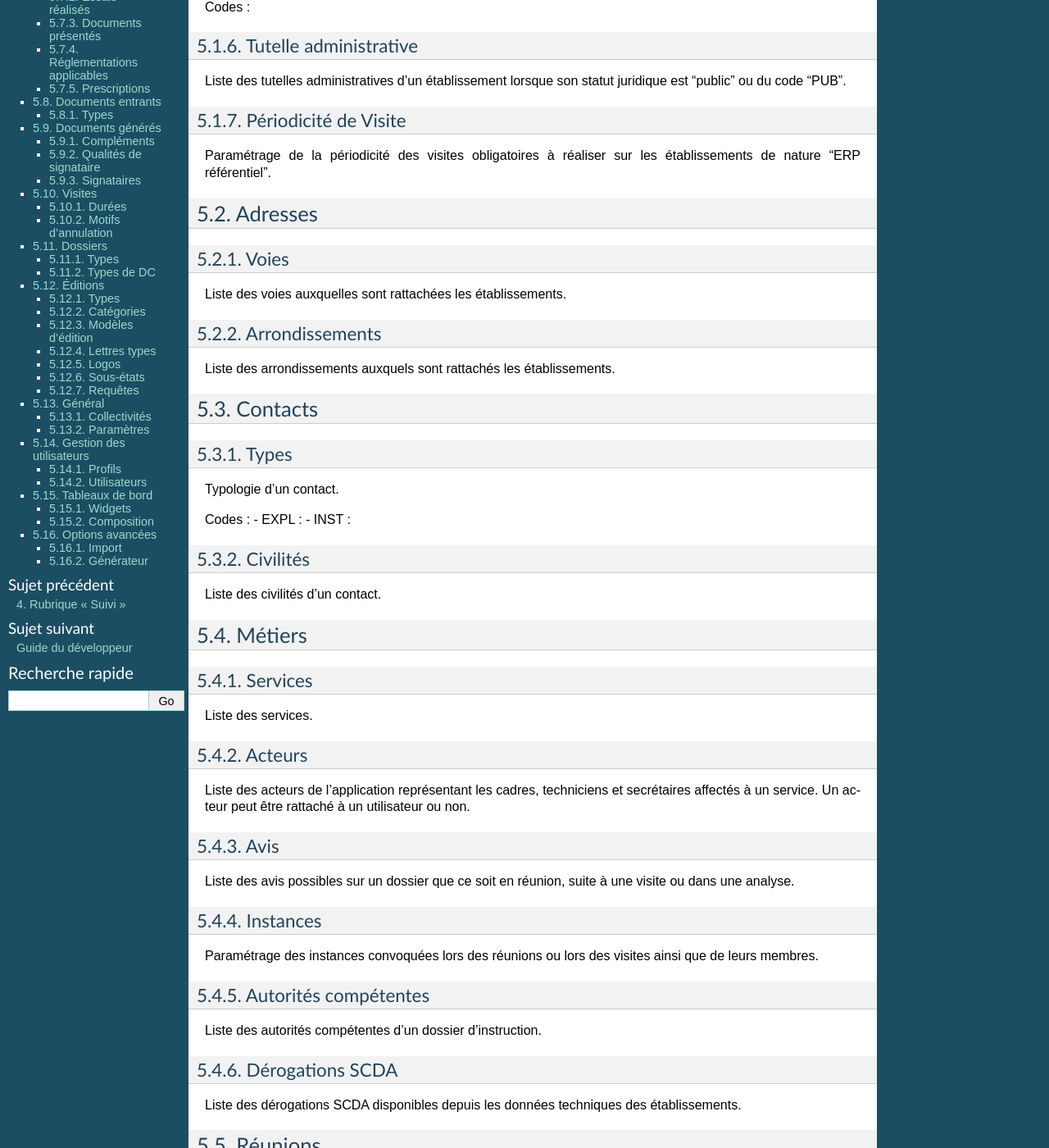
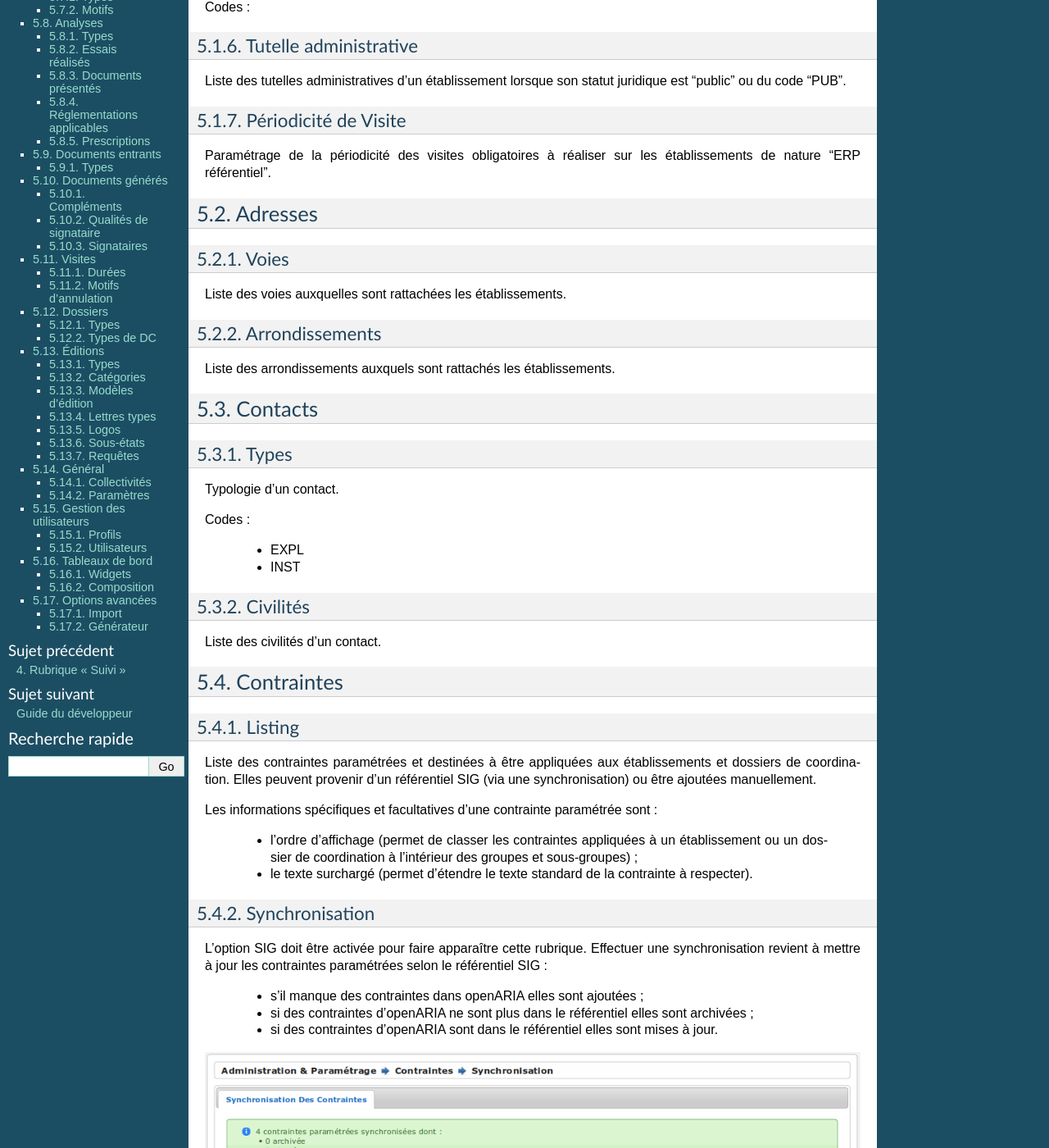
Before and after one commit to jcerini/openaria-documentation, a Sphinx documentation site: the page built from source/manuel_utilisateur/administration_parametrage/index.rst, in a window 1280 px wide and 1400 px high, scrolled down 678 px. Shown: the whole window at 82% size. Built offline with Sphinx 7.4.7, drawn with Linux system fonts in a browser that asks for light colours; some of the changed text lies outside the part shown.

Commit message:
Contraintes

```diff
--- a/source/manuel_utilisateur/administration_parametrage/index.rst
+++ b/source/manuel_utilisateur/administration_parametrage/index.rst
@@ -78,14 +78,59 @@ Types
 Typologie d'un contact.
 
 Codes :
-- EXPL :
-- INST :
+
+  - EXPL
+  - INST
 
 
 Civilités
 ---------
 
 Liste des civilités d'un contact.
+
+
+Contraintes
+===========
+
+Listing
+-------
+
+Liste des contraintes paramétrées et destinées à être appliquées aux établissements et dossiers de coordination.
+Elles peuvent provenir d'un référentiel SIG (via une synchronisation) ou être ajoutées manuellement.
+
+Les informations spécifiques et facultatives d'une contrainte paramétrée sont :
+
+  - l'ordre d'affichage (permet de classer les contraintes appliquées à un établissement ou un dossier de coordination à l'intérieur des groupes et sous-groupes) ;
+  - le texte surchargé (permet d'étendre le texte standard de la contrainte à respecter).
+
+Synchronisation
+---------------
+
+L'option SIG doit être activée pour faire apparaître cette rubrique.
+Effectuer une synchronisation revient à mettre à jour les contraintes paramétrées selon le référentiel SIG :
+
+  - s'il manque des contraintes dans openARIA elles sont ajoutées ;
+  - si des contraintes d'openARIA ne sont plus dans le référentiel elles sont archivées ;
+  - si des contraintes d'openARIA sont dans le référentiel elles sont mises à jour.
+
+.. image:: contrainte_synchronisation.png
+
+Seules contraintes paramétrées provenant d'un référentiel sont impactées par la synchronisation : celles ajoutées manuellement ne sont pas concernées.
+La synchronisation ne se fait que dans le sens SIG → openARIA : les contraintes présentes sur le référentiel ne sont pas modifiées.
+
+Les informations d'une contrainte récupérée du SIG sont :
+
+  - identifiant dans le référentiel ;
+  - nature (POS/PLU/CC/RNU) ;
+  - groupe ;
+  - sous-groupe ;
+  - libellé ;
+  - texte.
+
+.. note::
+
+  Lorsque l'on récupère des contraintes pour un établissement ou un dossier de coordination, openARIA est susceptible de demander une synchronisation des contraintes
+  dans le cas où les contraintes récupérées depuis le référentiel SIG sont absentes du paramétrage.
 
 
 Métiers
--- a/source/manuel_utilisateur/dossiers/index.rst
+++ b/source/manuel_utilisateur/dossiers/index.rst
@@ -59,6 +59,11 @@ La case à cocher "À qualifier" définit si un dossier doit être qualifié ou
 
 La fiche du dossier de coordination (DC)
 ----------------------------------------
+
+Onglet Contraintes
+##################
+
+La fonctionnalité est identique à l':ref:`application des contraintes aux établissements<etablissement_onglet_contraintes>`.
 
 Onglet Contacts
 ###############
```
Also changed, not shown: source/manuel_utilisateur/etablissements/index.rst (+47 -4 lines), source/manuel_utilisateur/administration_parametrage/contrainte_synchronisation.png (added), source/manuel_utilisateur/etablissements/etablissement-ajouter-contrainte.png (added), source/manuel_utilisateur/etablissements/etablissement-consulter-contrainte.png (added), source/manuel_utilisateur/etablissements/etablissement-recuperer-contrainte.png (added), source/manuel_utilisateur/etablissements/etablissement-tab-contrainte.png (added).
